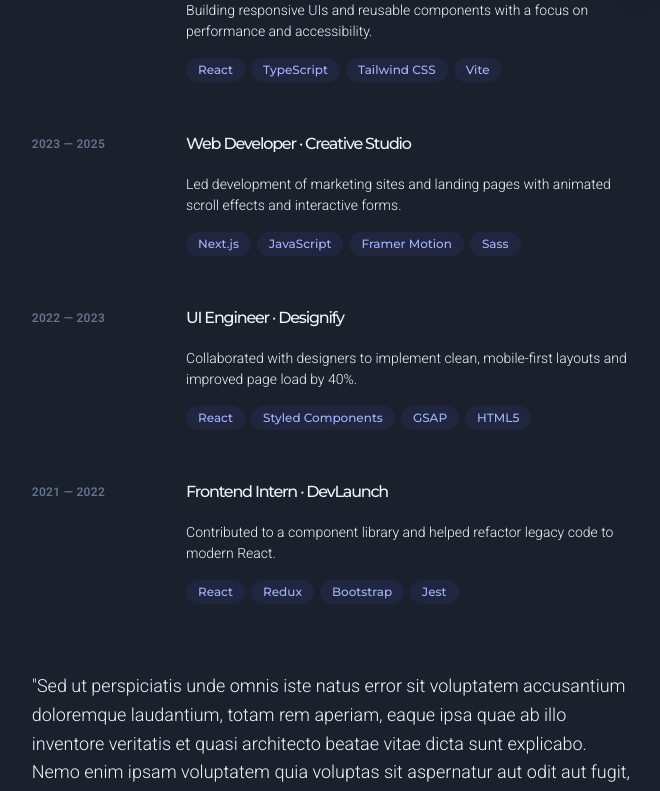
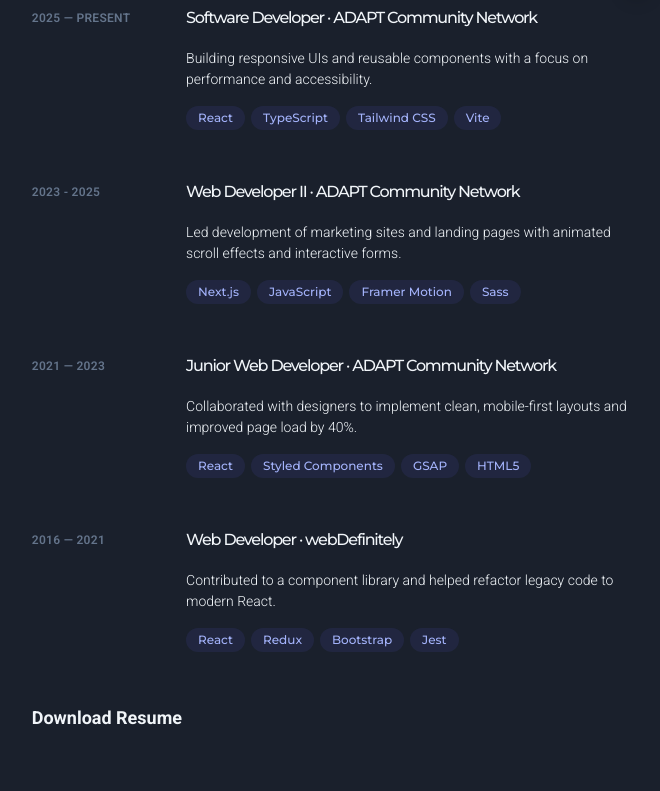
Before and after one commit to devmoenagy/monagy.com, a React (Create React App) app in the folder client/: page / in a window 1280 px wide. Shown: the part 780-1571 px from the top of the page, without its empty margins (599-1259 px from the left). Built offline with nearby package versions, Linux system fonts and the light colour scheme.

Commit message:
Section Padding

```diff
--- a/client/src/pages/Home.tsx
+++ b/client/src/pages/Home.tsx
@@ -67,8 +67,8 @@
   // ✅ Experience data for individual cards
   const experienceList = [
     {
-      title: "Frontend Developer",
-      company: "Example Corp",
+      title: "Software Developer",
+      company: "ADAPT Community Network",
       link: "https://www.example.com",
       dateRange: "2025 — Present",
       description:
@@ -76,28 +76,28 @@
       technologies: ["React", "TypeScript", "Tailwind CSS", "Vite"],
     },
     {
-      title: "Web Developer",
-      company: "Creative Studio",
+      title: "Web Developer II",
+      company: "ADAPT Community Network",
       link: "https://www.creativestudio.com",
-      dateRange: "2023 — 2025",
+      dateRange: "2023 - 2025",
       description:
         "Led development of marketing sites and landing pages with animated scroll effects and interactive forms.",
       technologies: ["Next.js", "JavaScript", "Framer Motion", "Sass"],
     },
     {
-      title: "UI Engineer",
-      company: "Designify",
+      title: "Junior Web Developer",
+      company: "ADAPT Community Network",
       link: "https://www.designify.com",
-      dateRange: "2022 — 2023",
+      dateRange: "2021 — 2023",
       description:
         "Collaborated with designers to implement clean, mobile-first layouts and improved page load by 40%.",
       technologies: ["React", "Styled Components", "GSAP", "HTML5"],
     },
     {
-      title: "Frontend Intern",
-      company: "DevLaunch",
+      title: "Web Developer",
+      company: "webDefinitely",
       link: "https://www.devlaunch.io",
-      dateRange: "2021 — 2022",
+      dateRange: "2016 — 2021",
       description:
         "Contributed to a component library and helped refactor legacy code to modern React.",
       technologies: ["React", "Redux", "Bootstrap", "Jest"],
@@ -190,7 +190,7 @@
 
         {/* Right Column - Main Content */}
         <main className="mainTop lg:w-3/5 p-6 lg:p-12">
-          <section id="about" ref={aboutRef} className="mb-16">
+          <section id="about" ref={aboutRef} className="mb-16 lg:mb-28">
             <h3 className="hide text-base">ABOUT</h3>
             <p>
               "Sed ut perspiciatis unde omnis iste natus error sit voluptatem
@@ -220,7 +220,11 @@
             </p>
           </section>
 
-          <section id="experience" ref={experienceRef} className="mb-16">
+          <section
+            id="experience"
+            ref={experienceRef}
+            className="mb-16 lg:mb-28"
+          >
             <h3 className="hide text-base">EXPERIENCE</h3>
             <ol className="list-none">
               {experienceList.map((exp, index) => (
@@ -264,6 +268,7 @@
                 </li>
               ))}
             </ol>
+            <p className="font-bold">Download Resume</p>
           </section>
 
           <section id="projects" ref={projectsRef} className="mb-16">
```
